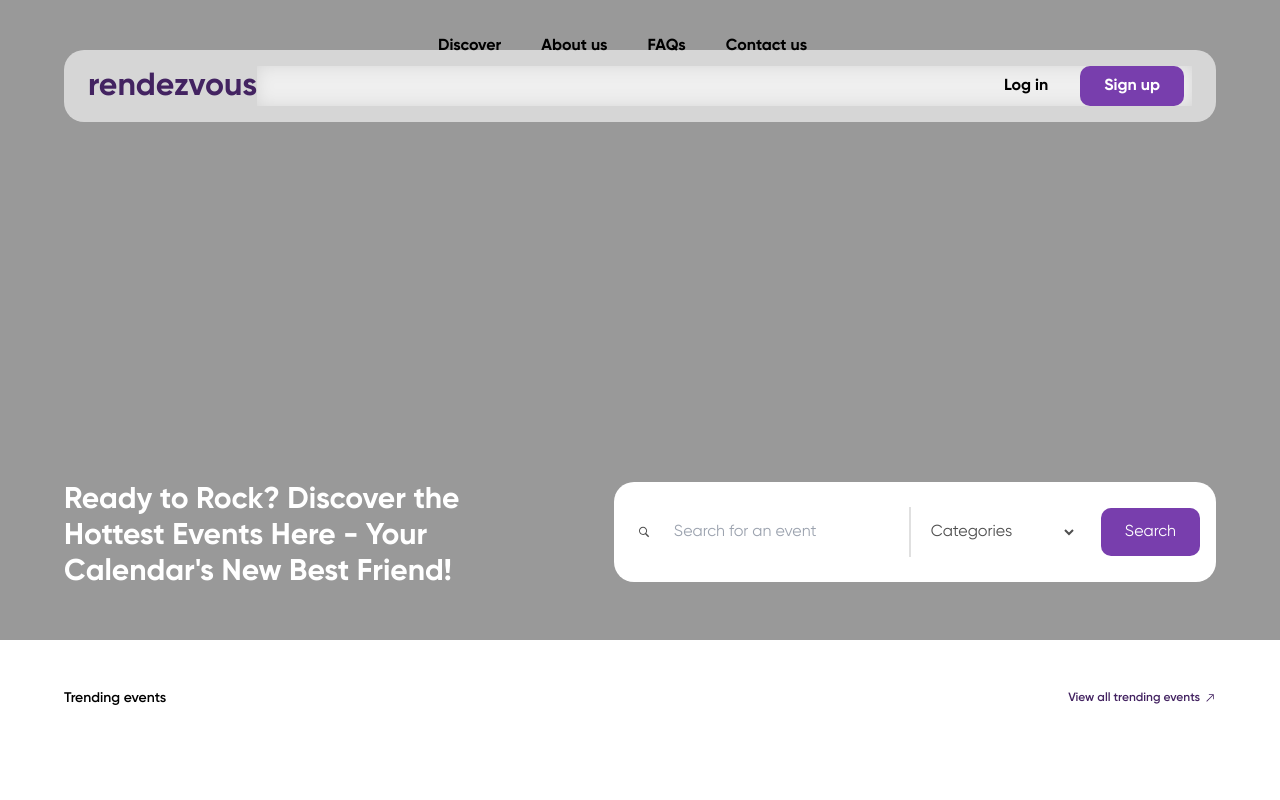
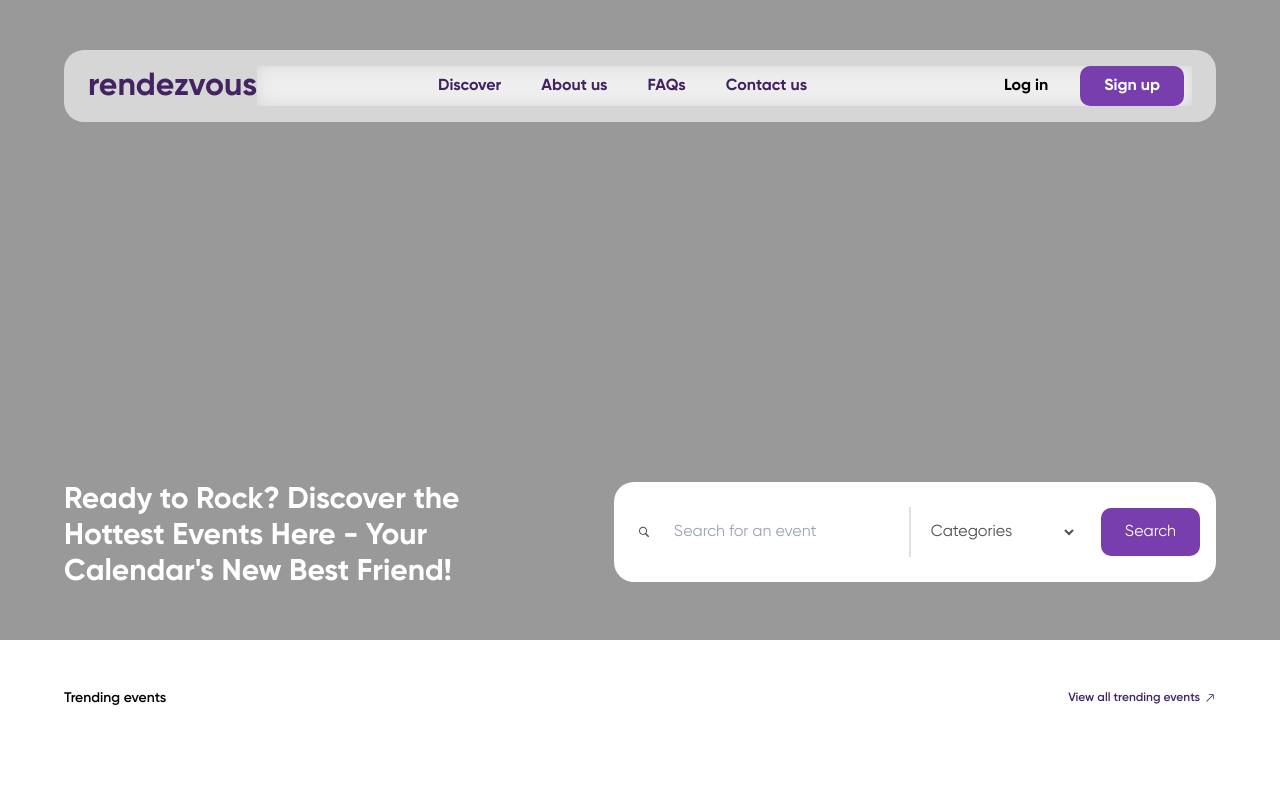
Before and after one commit to simplefedev/first_assessment_tech4dev, a website with bundled scripts: page index.html in a window 1280 px wide. Shown: the top 800 px of the page. Built offline with nearby package versions, Linux system fonts and the light colour scheme; no server answers; files whose address does not match are found by name.

Commit message:
fix position of nav items

```diff
--- a/index.html
+++ b/index.html
@@ -20,7 +20,7 @@
           id="nav"
           class="nav fixed lg:static z-20 inset-0 bg-white/90 w-full flex lg:bg-transparent items-center h-full lg:h-auto py-20 lg:py-0 font-bold backdrop-blur -translate-y-full lg:translate-y-0 transition-transform"
         >
-          <ul class="flex relative top-12 md:top-0 -translate-y-full justify-center mx-auto w-full lg:w-auto flex-col items-center lg:flex-row gap-6 gap-2 p-2">
+          <ul class="flex text-[#432361]  relative lg:static top-12 md:top-0 -translate-y-full lg:translate-y-0 justify-center mx-auto w-full lg:w-auto flex-col items-center lg:flex-row gap-6 gap-2 p-2">
             <li class=""><a class="p-2 hover:text-[#783EAD] transition-colors" href="">Discover</a></li>
             <li><a class="p-2 hover:text-[#783EAD] transition-colors" href="">About us</a></li>
             <li><a class="p-2 hover:text-[#783EAD] transition-colors" href="">FAQs</a></li>
```
